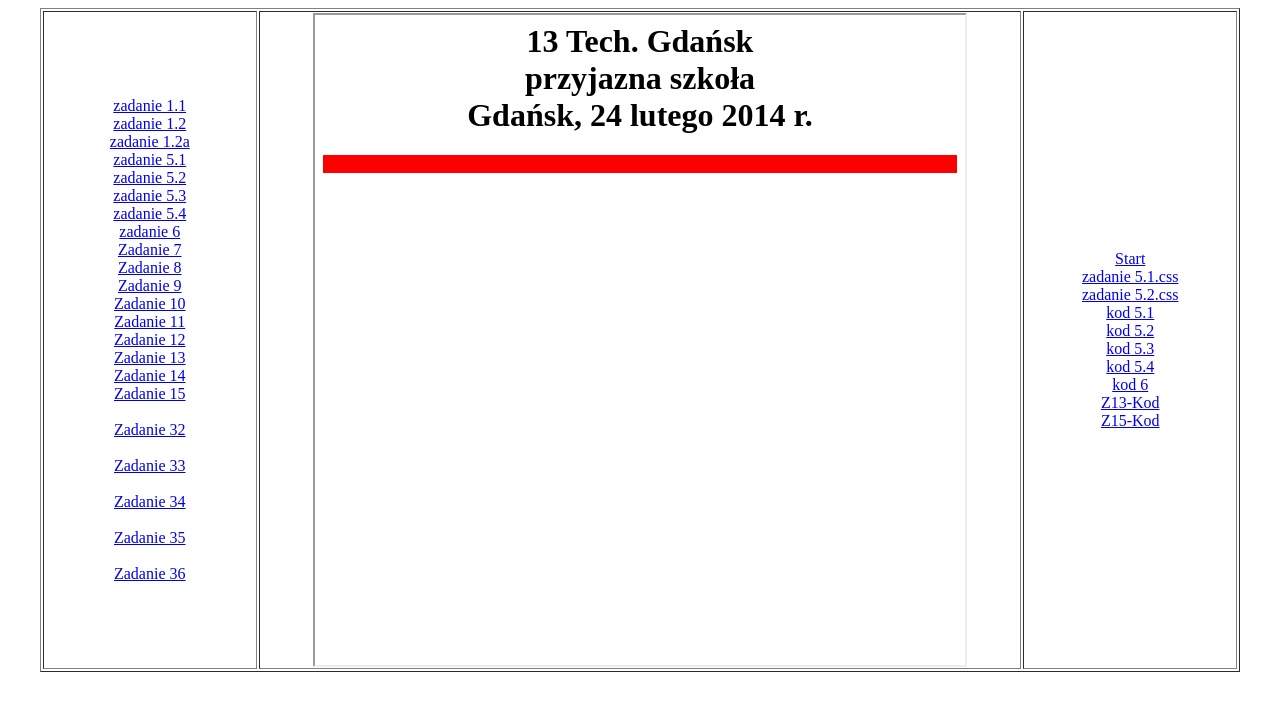
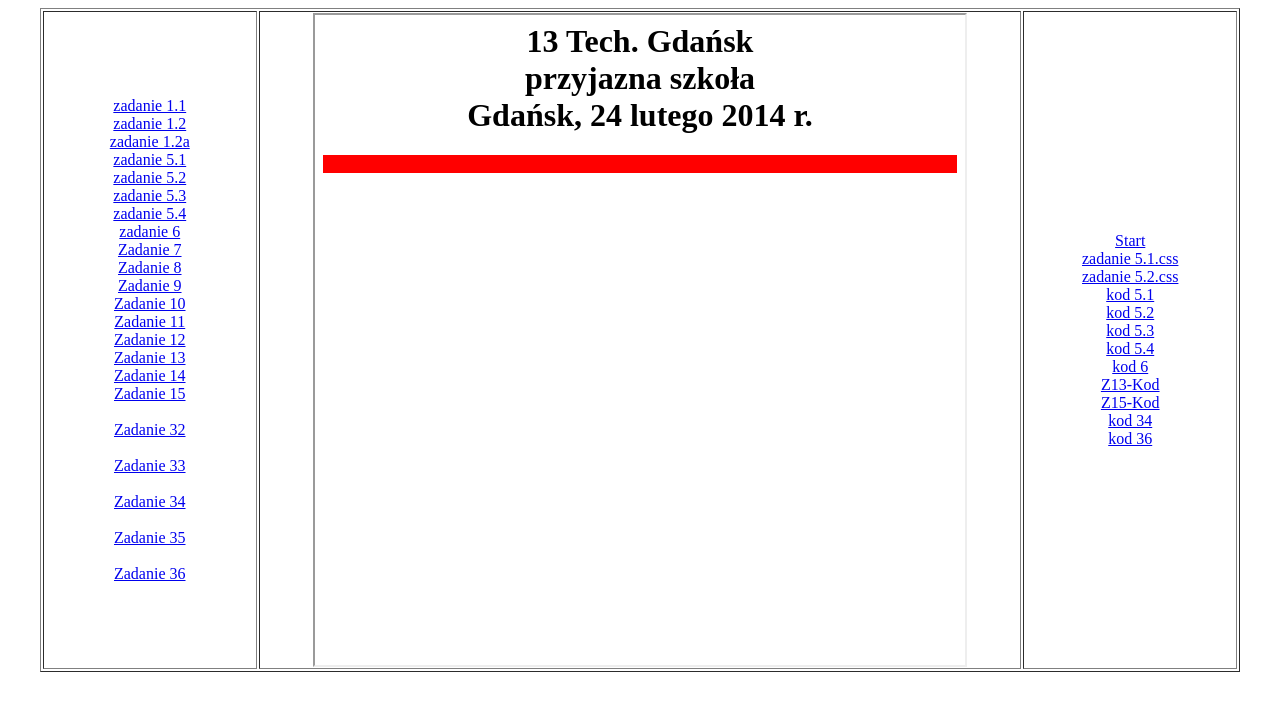
Before and after one commit to 637Vokum/watrobazadcss1-15, a plain HTML site: page index.html in a window 1280 px wide. Drawn offline with Linux system fonts and the light colour scheme.

Commit message:
Update index.html

```diff
--- a/index.html
+++ b/index.html
@@ -76,6 +76,8 @@
 <br>
   <a href="Zadanie13_kod_watroba.html" target="strony">Z13-Kod</a> <br>
     <a href="Zadanie15_kod_watroba.html" target="strony">Z15-Kod</a> <br>
+         <a href="code34.html" target="strony">kod 34</a> <br>
+         <a href="code36.html" target="strony">kod 36</a> <br>
 </td>
 </tr>
 </table>
```
